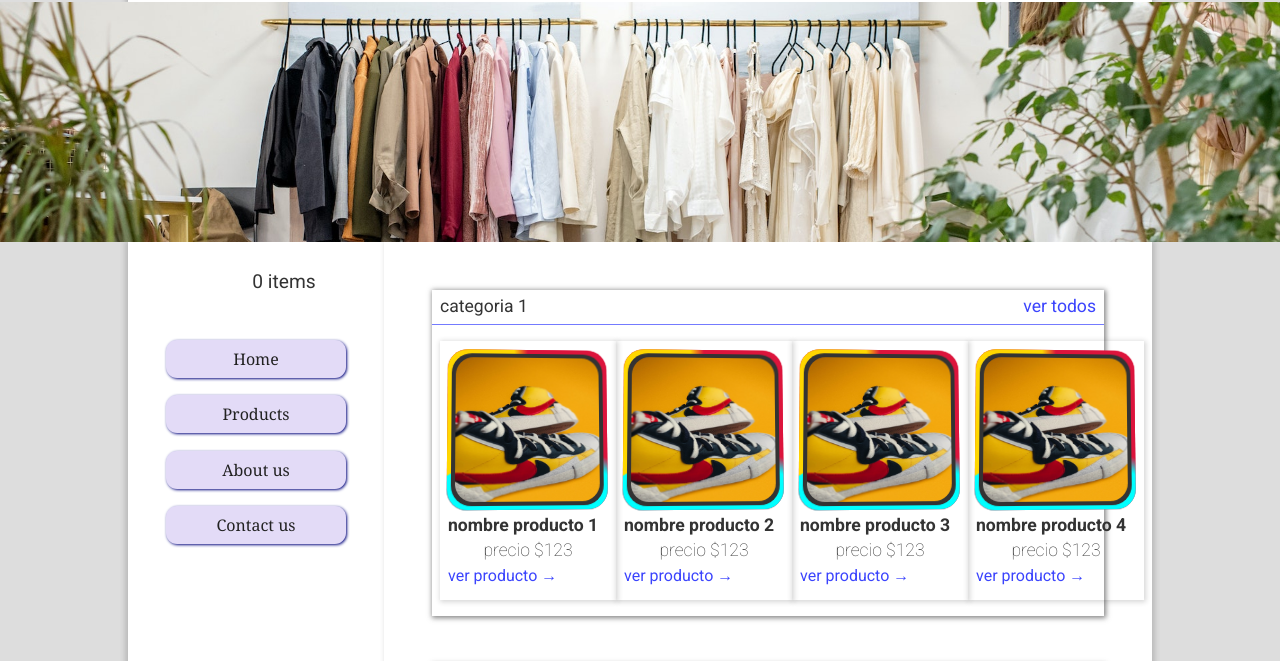
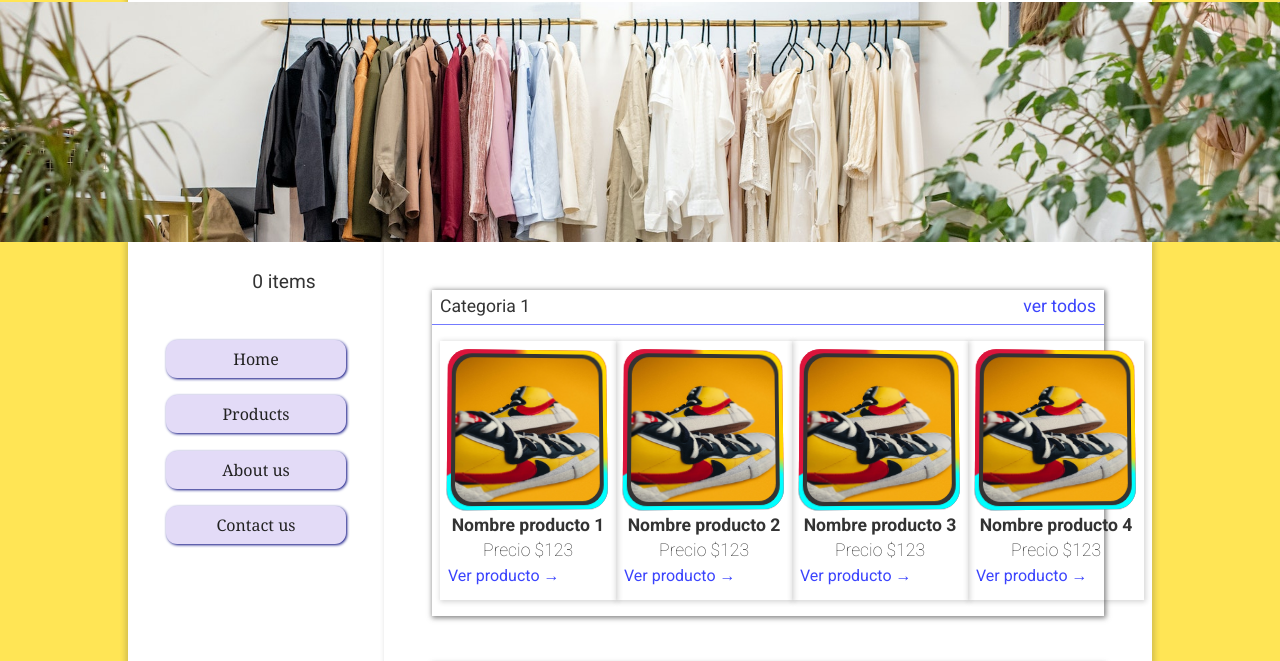
Before and after one commit to NewHub25/ecommerce, a website built with Vite: page index.html in a window 1280 px wide. Shown: the part 78-739 px from the top of the page. Built offline with nearby package versions, Linux system fonts and the light colour scheme; files whose address does not match are found by name.

Commit message:
ADD proper color to background

```diff
--- a/src/styles/category.sass
+++ b/src/styles/category.sass
@@ -1,5 +1,6 @@
 @import "./custom/border-moving.sass"
 @import "./custom/shadow.scss"
+@import "./custom/title.sass"
 
 .category
     padding: 3rem
@@ -12,6 +13,8 @@
             justify-content: space-between
             border-bottom: 1px solid #747bff
             font-size: 1.1rem
+            h2
+                @include uppercaseFirst()
         .category__ul
             display: flex
             justify-content: space-evenly
@@ -25,15 +28,19 @@
                     margin-bottom: .5rem
                     overflow-wrap: normal
                     font-size: 1.1rem
+                    @include uppercaseFirst()
                 div
                     margin-left: auto
                     margin-right: auto
                 p
                     font-weight: 700
+                    text-align: center
                 span
                     text-align: center
                     font-weight: 200
                 a
                     font-size: 1rem
+                    &:hover
+                        font-weight: 700
                 .border-moving
                     @include border-moving(10rem)
--- a/src/styles/custom/border-moving.sass
+++ b/src/styles/custom/border-moving.sass
@@ -23,7 +23,7 @@
         content: ""
         width: 150%
         height: 150%
-        background: conic-gradient(gold var(--a), crimson 120deg, crimson 230deg, aqua 240deg)
+        background: conic-gradient(crimson var(--a), gold 120deg, gold 230deg, aqua 240deg)
         animation: r 3s infinite linear
         transition: --a 1.5s
     &::after
--- a/src/styles/custom/title.sass
+++ b/src/styles/custom/title.sass
@@ -2,3 +2,7 @@
     text-transform: lowercase
     &::first-letter
         text-transform: uppercase
+@mixin uppercaseFirst()
+    text-transform: lowercase
+    &::first-letter
+        text-transform: uppercase
--- a/src/styles/home-search.sass
+++ b/src/styles/home-search.sass
@@ -9,7 +9,7 @@
         justify-content: flex-start
         align-items: center
         gap: 3rem
-        background-color: #fff
+        background-color: var(--background, #fff)
         box-shadow: 2px 0px 5px 1px #3333, -2px 0px 5px 1px #3333
         padding: 1rem
         h1
--- a/src/styles/index.css
+++ b/src/styles/index.css
@@ -26,7 +26,7 @@
   box-sizing: border-box;
 }
 body {
-  background-color: #ddd;
+  background-color: #ffd900aa;
   min-height: 100vh;
   min-height: 100dvh;
 }
@@ -36,10 +36,14 @@ a {
   color: #3b44fd;
 }
 a:hover {
-  color: #747bff;
+  color: #1d28f8;
 }
 
 @media (prefers-color-scheme: dark) {
+  :root {
+    /* #ffd700 = GOLD*/
+    --background: #b2d2fa;
+  }
   body {
     color: #eee;
     background-color: #333;
--- a/src/styles/store.sass
+++ b/src/styles/store.sass
@@ -4,7 +4,7 @@
     flex-flow: row wrap
     color: #333
     & > *
-        background-color: #fff
+        background-color: var(--background, #fff)
     .store__aside
         width: 20%
         top: 0
```
